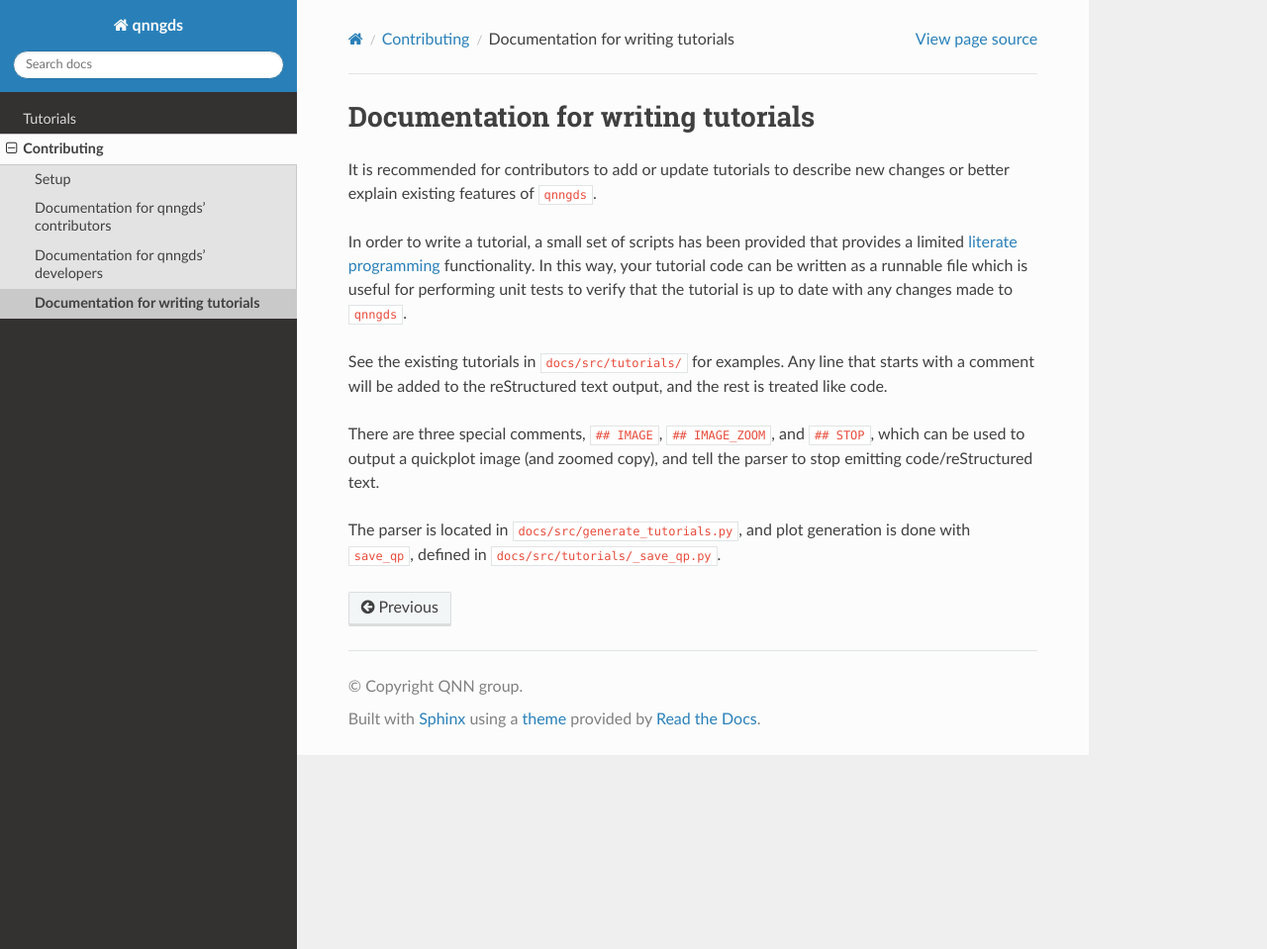
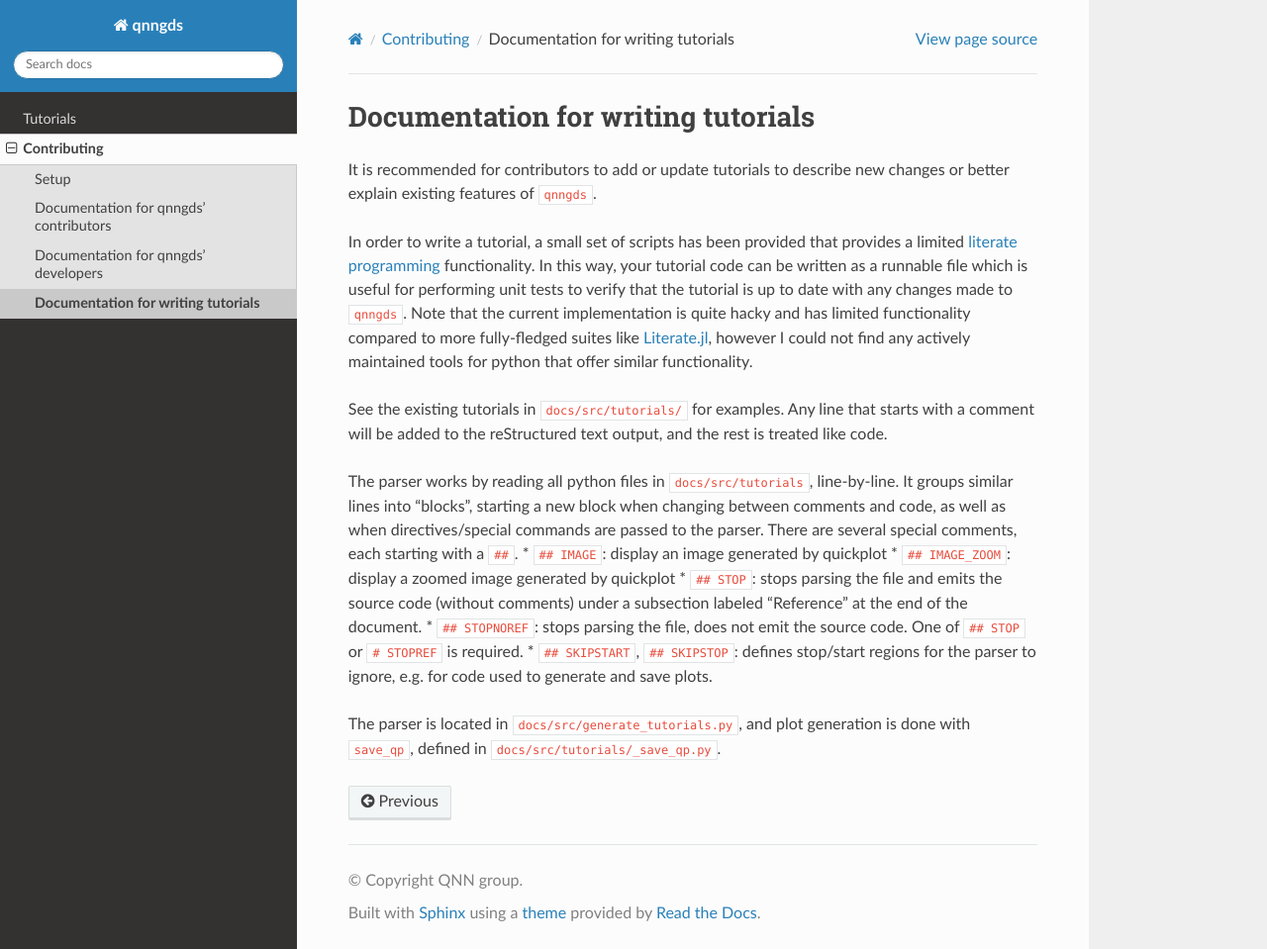
Before and after one commit to qnngroup/qnngds, a Sphinx documentation site: the page built from docs/src/contributing/tutorials.rst, in a window 1280 px wide and 959 px high. Shown: the whole window at 99% size. Built offline with Sphinx 7.4.7 and the Read the Docs theme 3.1.0, drawn with Linux system fonts in a browser that asks for light colours; pages that are not in the unit, such as notebooks, are missing from menus.

Commit message:
add more docs for how to write tutorials

```diff
--- a/docs/src/contributing/tutorials.rst
+++ b/docs/src/contributing/tutorials.rst
@@ -7,10 +7,18 @@ It is recommended for contributors to add or update tutorials to describe new ch
 
 In order to write a tutorial, a small set of scripts has been provided that provides a limited `literate programming <https://en.wikipedia.org/wiki/Literate_programming>`_ functionality.
 In this way, your tutorial code can be written as a runnable file which is useful for performing unit tests to verify that the tutorial is up to date with any changes made to ``qnngds``.
+Note that the current implementation is quite hacky and has limited functionality compared to more fully-fledged suites like `Literate.jl <https://fredrikekre.github.io/Literate.jl/v2/>`_, however I could not find any actively maintained tools for python that offer similar functionality.
 
 See the existing tutorials in ``docs/src/tutorials/`` for examples.
 Any line that starts with a comment will be added to the reStructured text output, and the rest is treated like code.
 
-There are three special comments, ``## IMAGE``, ``## IMAGE_ZOOM``, and ``## STOP``, which can be used to output a quickplot image (and zoomed copy), and tell the parser to stop emitting code/reStructured text.
+The parser works by reading all python files in ``docs/src/tutorials``, line-by-line.
+It groups similar lines into "blocks", starting a new block when changing between comments and code, as well as when directives/special commands are passed to the parser.
+There are several special comments, each starting with a ``##``.
+* ``## IMAGE``: display an image generated by quickplot
+* ``## IMAGE_ZOOM``: display a zoomed image generated by quickplot
+* ``## STOP``: stops parsing the file and emits the source code (without comments) under a subsection labeled "Reference" at the end of the document.
+* ``## STOPNOREF``: stops parsing the file, does not emit the source code. One of ``## STOP`` or ``# STOPREF`` is required.
+* ``## SKIPSTART``, ``## SKIPSTOP``: defines stop/start regions for the parser to ignore, e.g. for code used to generate and save plots.
 
 The parser is located in ``docs/src/generate_tutorials.py``, and plot generation is done with ``save_qp``, defined in ``docs/src/tutorials/_save_qp.py``.
--- a/docs/src/generate_tutorials.py
+++ b/docs/src/generate_tutorials.py
@@ -41,13 +41,12 @@ for submodule in pkgutil.walk_packages(tutorials.__path__):
                 if blocks[-1][0] == "code":
                     contents += "\n.. code-block:: python\n   :linenos:\n\n"
                 contents += "".join(blocks[-1][1])
-                contents += "\n"
-                contents += (
-                    "\nReference\n---------\n\n.. code-block:: python\n   :linenos:\n\n"
-                )
-                for block in blocks:
-                    if block[0] == "code":
-                        contents += "".join(block[1])
+                if not line.startswith("## STOPNOREF"):
+                    contents += "\n"
+                    contents += "\nReference\n---------\n\n.. code-block:: python\n   :linenos:\n\n"
+                    for block in blocks:
+                        if block[0] == "code":
+                            contents += "".join(block[1])
                 break
             elif line.startswith("##"):
                 continue
--- a/docs/src/tutorials/best_practices.py
+++ b/docs/src/tutorials/best_practices.py
@@ -2,6 +2,12 @@
 # .. _best_practices:
 # Best practices for layouts
 # ======================================
+#
+# In this set of tutorials, we will cover several techniques that improve code readability and reusability, as well as
+# highlight several functions provided by the ``qnngds.utilities`` module
+#
+# Use of ``DeviceSpec`` and ``functools.partial``
+# -----------------------------------------------
 #
 # In this tutorial, we will cover an example that illustrates why using the ``DeviceSpec`` pattern along with
 # `functools.partial <https://docs.python.org/3/library/functools.html#functools.partial>`_ is essential
@@ -153,4 +159,31 @@ D = ntron_meander(ntron_spec, meander_spec, tee_spec, layer_spec=(1, 0))
 ntron_spec = qg.devices.ntron.sharp
 D = ntron_meander(ntron_spec, meander_spec, tee_spec, layer_spec=(1, 0))
 
-## STOP
+# Use of ``extend_ports``
+# -----------------------------------------------
+# In order to avoid current crowding, optimal tapers should be used when transitioning from
+# a narrow device to a wide routing trace.
+# See `Clem, J. & Berggren, K. "Geometry-dependent critical currents in superconducting nanocircuits." Phys. Rev. B 84, 1-27 (2011). <https://dx.doi.org/10.1103/PhysRevB.84.174510>`_
+# This can be achieved with `phidl.geometry.optimal_step <https://phidl.readthedocs.io/en/latest/API.html#optimal-step>`_.
+# Instead of manually instantiating and connecting these tapers, we can use ``functools.partial``
+# along with the ``extend_ports`` utility provided by ``qnngds`` to do this in a more concise way:
+
+import qnngds as qg
+import phidl.geometry as pg
+from functools import partial
+
+taper = partial(pg.optimal_step, end_width=1, symmetric=True, layer=(1, 0))
+snspd = qg.utilities.extend_ports(
+    device=qg.devices.snspd.vert(extend=None),
+    port_names=(1, 2),
+    extension=taper,
+    auto_width=True,
+)
+
+# the ``auto_width`` argument to ``qg.utilities.extend_ports`` will ensure that the tapers automatically match the
+# starting width of the SNSPD.
+# This can be useful if the device whose ports you wish to extend has several ports with different widths;
+# you can just specify the desired final width for routing and ``extend_ports`` will automatically create
+# the necessary taper geometries.
+
+## STOPNOREF
```
